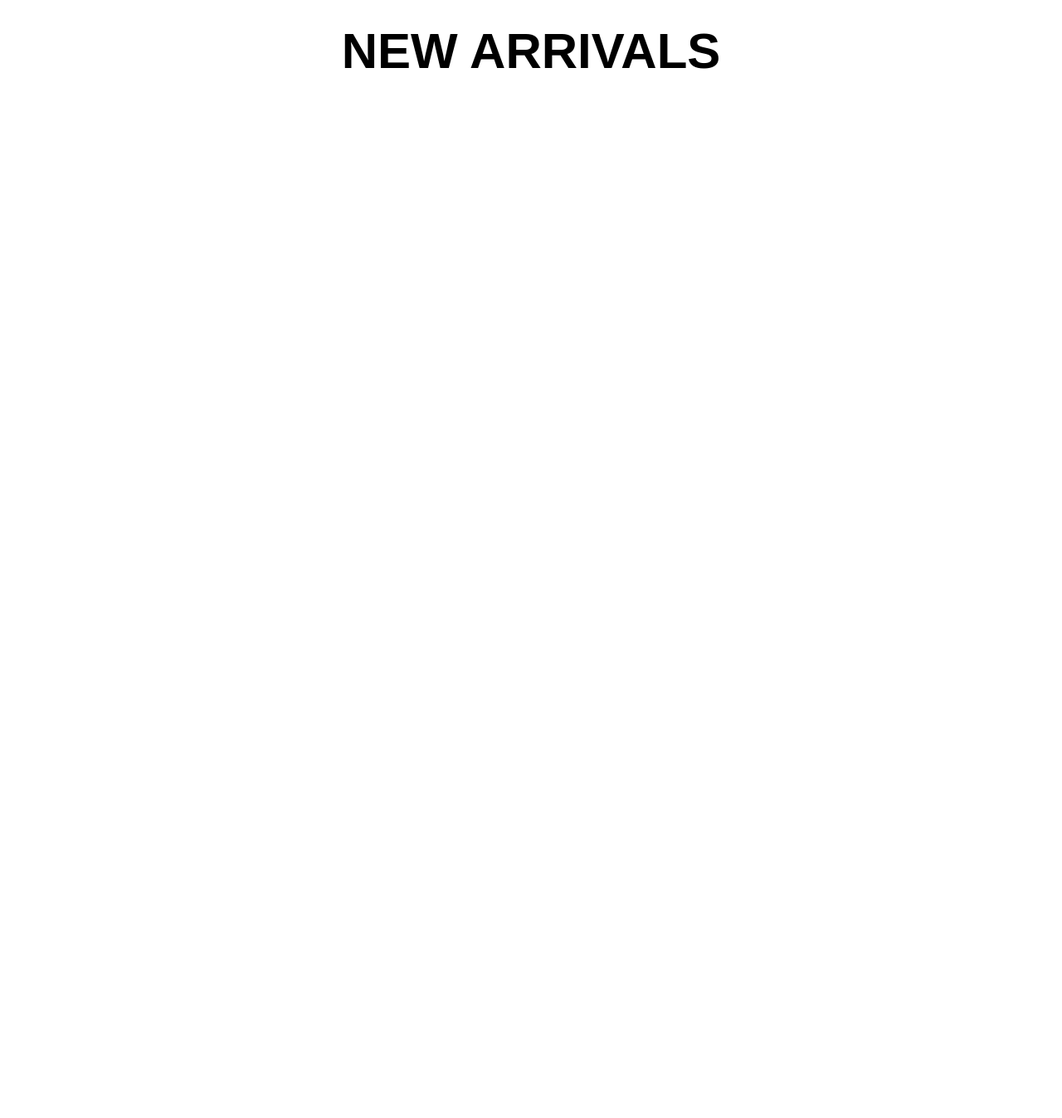
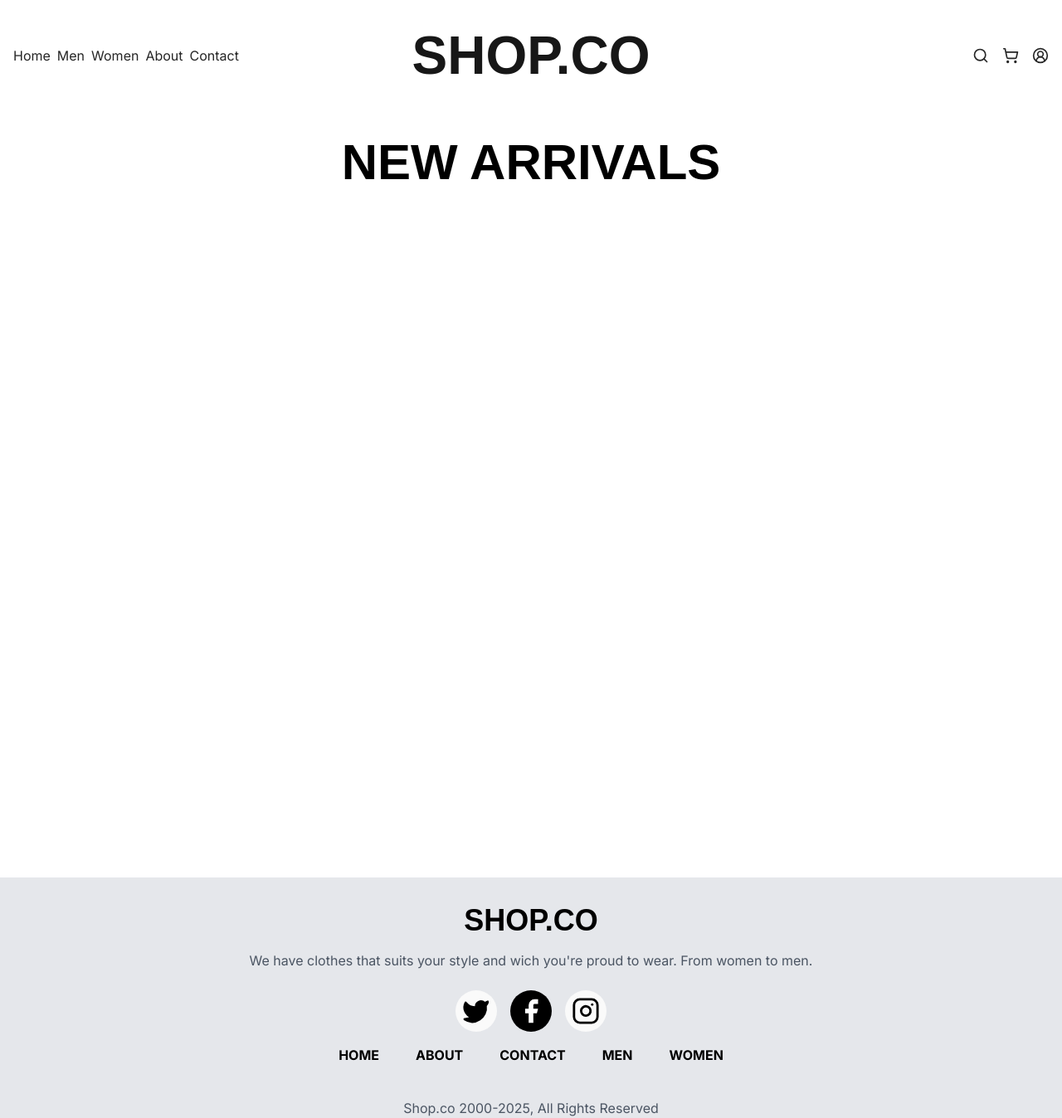
Before and after one commit to fdrcbrbr/lexicon-ecommerce-groupproject, a Next.js app: page / in a window 1280 px wide. Shown: the whole page at 83% size. Before the commit the page ends 800 px from the top, so only its background shows below. Built offline with nearby package versions, Linux system fonts and the light colour scheme; a web font is replaced by a local one.

Commit message:
layout and main-tag fix

```diff
--- a/src/app/layout.tsx
+++ b/src/app/layout.tsx
@@ -1,6 +1,8 @@
 import type { Metadata } from "next";
 import { Geist, Geist_Mono } from "next/font/google";
 import "./globals.css";
+import Header from "@/components/header";
+import SiteFooter from "@/components/siteFooter";
 
 const geistSans = Geist({
   variable: "--font-geist-sans",
@@ -30,10 +32,11 @@ export default function RootLayout({
       <body
         className={`${geistSans.variable} ${geistMono.variable} antialiased`}
       >
-        {/*
         <Header />
-        <SiteFooter /> */}
-        {children}
+
+        <main>{children}</main>
+
+        <SiteFooter />
       </body>
     </html>
   );
--- a/src/app/page.tsx
+++ b/src/app/page.tsx
@@ -1,12 +1,10 @@
 export default function Home() {
   return (
-    <main>
-      <div className="grid justify-center">
-        <h2 className="text-3xl md:text-5xl lg:text-6xl text-black font-black my-8">NEW ARRIVALS</h2>
-        <div className="grid grid-cols-1 sm:grid-cols-2 md:grid-cols-3 lg:grid-cols-4 gap-2 justify-center">
+    <div className="grid justify-center">
+      <h2 className="text-3xl md:text-5xl lg:text-6xl text-black font-black my-8">NEW ARRIVALS</h2>
+      <div className="grid grid-cols-1 sm:grid-cols-2 md:grid-cols-3 lg:grid-cols-4 gap-2 justify-center">
 
-        </div>
       </div>
-    </main>
+    </div>
   );
 }
```
